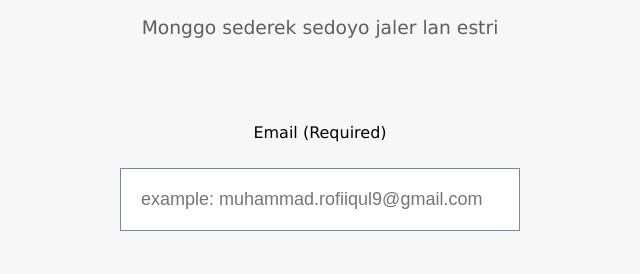
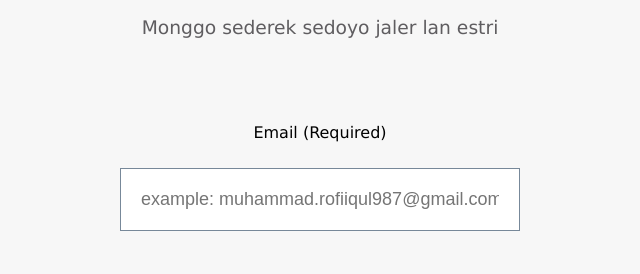
Before and after one commit to Iqul603/MuhammadRofiiqul, a plain HTML site: page index.html in a window 1280 px wide. Shown: the part 1686-1960 px from the top of the page, 320-960 px from the left. Drawn offline with Linux system fonts and the light colour scheme.

Commit message:
Update index.html

```diff
--- a/index.html
+++ b/index.html
@@ -99,7 +99,7 @@
           <h3>Monggo sederek sedoyo jaler lan estri</h3>
         </div>
         <p>Email (Required)</p>
-        <input type="text" name="search" placeholder="example: muhammad.rofiiqul9@gmail.com">
+        <input type="text" name="search" placeholder="example: muhammad.rofiiqul987@gmail.com">
         <p>Message (Required)</p>
         <textarea></textarea>
         <p><span class="btn message">Send</span></p>
```
